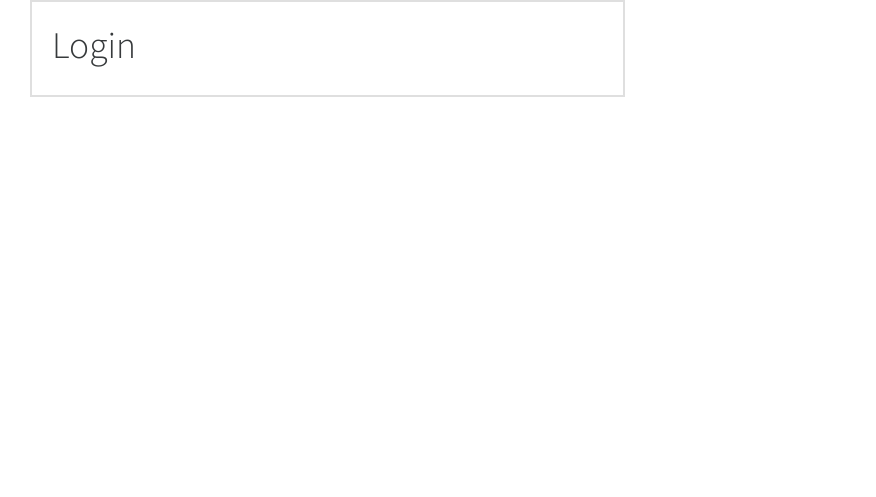
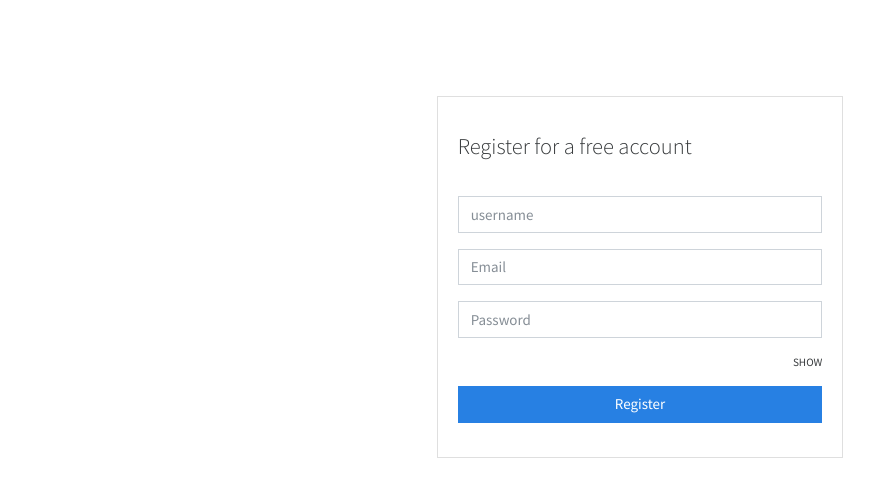
Before and after one commit to amjedsaleel/Expense-Management, a Django app: page /authentication/register/ in a window 1280 px wide. Shown: the top 497 px of the page, without its empty margins (0-876 px from the left). Run offline with Django 3.2, Linux system fonts and the light colour scheme; some libraries are stand-ins or nearby versions.

Commit message:
registration page designed

```diff
--- a/templates/authentication/register.html
+++ b/templates/authentication/register.html
@@ -1,8 +1,64 @@
 {% extends 'base_auth.html' %}
+{% load static %}
+
 {% block content %}
-    <div class="card">
-        <div class="card-body">
-            <h1>Login</h1>
+
+    <div class="row">
+        <div class="col-md-4"></div>
+        <div class="col-md-4">
+            <div class="card mt-5">
+
+                <div class="card-body">
+                    <div class="card-title py-3">
+                        <h4>Register for a free account</h4>
+                    </div>
+                    <form action="#" method="post">
+                        {% csrf_token %}
+
+                        <div class="form-group">
+                            <input
+                                    type="text"
+                                    name="username"
+                                    placeholder="username"
+                                    id="usernameField"
+                                    class="form-control"
+                                    autocomplete="off"
+                            />
+                        </div>
+                        <div class="invalid_feedback invalid-feedback" style="display:none">
+                        </div>
+                        <p class="text-sm text-success usernameSuccessOutput"></p>
+                        <div class="form-group">
+                            <input
+                                    type="email"
+                                    name="email"
+                                    placeholder="Email"
+                                    class="form-control"
+                                    id="emailField"
+                                    autocomplete="off"
+                            />
+                        </div>
+
+                        <div class="emailFeedBackArea invalid-feedback" style="display:none">
+                        </div>
+                        <div class="form-group">
+                            <input
+                                    type="password"
+                                    name="password"
+                                    placeholder="Password"
+                                    class="form-control"
+                                    id="passwordField"
+                                    autocomplete="off"
+
+                            />
+                            <small class="float-right py-3 showPasswordToggle">SHOW</small>
+                        </div>
+                        <input type="submit" value="Register" class="btn btn-block btn-primary submit-btn"/>
+                    </form>
+                </div>
+            </div>
         </div>
     </div>
-{% endblock %}
+    <div class="col-md-4"></div>
+    </div>
+{% endblock content %}
--- a/templates/base_auth.html
+++ b/templates/base_auth.html
@@ -3,43 +3,36 @@
 <head>
     <meta charset="utf-8">
     <meta name="viewport" content="width=device-width, initial-scale=1, shrink-to-fit=no">
-    <title>Truly Expenses {% block title %}{% endblock %}</title>
-
+    <title>TrulyExpenses  {% block title %}
+    {% endblock %}   </title>
     <!-- Bootstrap core CSS -->
     <link href="{% static 'css/bootstrap.min.css' %}" rel="stylesheet">
     <link href="{% static 'css/main.css' %}" rel="stylesheet">
-
 
     <!-- Custom styles for this template -->
     <link href="{% static 'css/dashboard.css' %}" rel="stylesheet">
 </head>
 <body>
 
-<div class="container-fluid">
-    <div class="row">
+<main role="main" class="mt-5">
 
-        <main role="main" class="col-md-12">
-            <div class="col-md-3"></div>
-            <div class="col-md-6">
-                <div class="card">
-                    {% block content %}
-                    {% endblock %}
 
-                </div>
-            </div>
-            <div class="col-md-3"></div>
-        </main>
-    </div>
+    {% block content %}
+
+    {% endblock %}
+
+
+</main>
 </div>
-<script src="https://code.jquery.com/jquery-3.5.1.slim.min.js"
-        integrity="sha384-DfXdz2htPH0lsSSs5nCTpuj/zy4C+OGpamoFVy38MVBnE+IbbVYUew+OrCXaRkfj"
+</div>
+<script src="https://code.jquery.com/jquery-3.4.1.slim.min.js"
+        integrity="sha384-J6qa4849blE2+poT4WnyKhv5vZF5SrPo0iEjwBvKU7imGFAV0wwj1yYfoRSJoZ+n"
         crossorigin="anonymous"></script>
-<script>window.jQuery || document.write('<script src="/docs/4.5/assets/js/vendor/jquery.slim.min.js"><\/script>')</script>
-<script src="/docs/4.5/dist/js/bootstrap.bundle.min.js"
-        integrity="sha384-ho+j7jyWK8fNQe+A12Hb8AhRq26LrZ/JpcUGGOn+Y7RsweNrtN/tE3MoK7ZeZDyx"
+<script>window.jQuery || document.write('<script src="/docs/4.4/static/js/vendor/jquery.slim.min.js"><\/script>')</script>
+<script src="/docs/4.4/dist/js/bootstrap.bundle.min.js"
+        integrity="sha384-6khuMg9gaYr5AxOqhkVIODVIvm9ynTT5J4V1cfthmT+emCG6yVmEZsRHdxlotUnm"
         crossorigin="anonymous"></script>
 <script src="https://cdnjs.cloudflare.com/ajax/libs/feather-icons/4.9.0/feather.min.js"></script>
 <script src="https://cdnjs.cloudflare.com/ajax/libs/Chart.js/2.7.3/Chart.min.js"></script>
 <script src="{% static 'js/main.js' %}"></script>
 </body>
-</html>
```
